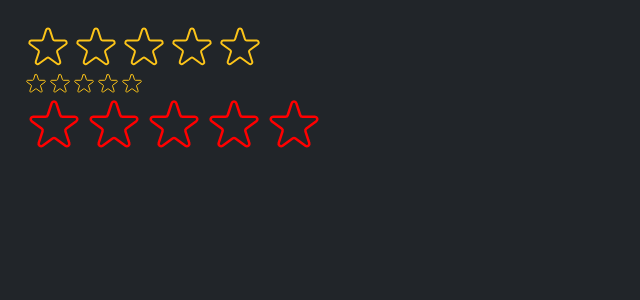
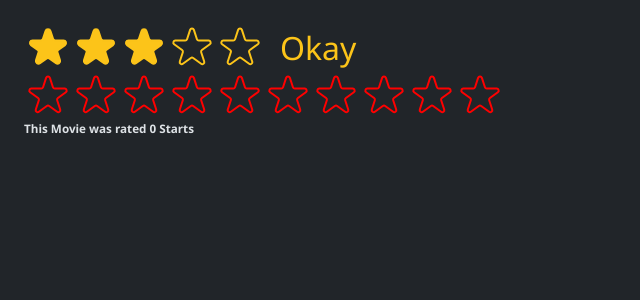
Before and after one commit to SatishKonduru/rsk-movie-hunt, a React (Create React App) app: page / in a window 1280 px wide. Shown: the top 300 px of the page, without its empty margins (0-640 px from the left). Built offline with nearby package versions, Linux system fonts and the light colour scheme.

Commit message:
Working on Star Component props

```diff
--- a/src/StartRating.js
+++ b/src/StartRating.js
@@ -16,11 +16,15 @@ export default function StarRating({
   maxRating = 5,
   color = "#fcc419",
   size = 48,
+  messages = [],
+  defaultRating = 0,
+  onSetRating,
 }) {
-  const [rating, setRating] = useState(0);
+  const [rating, setRating] = useState(defaultRating);
   const [tempRating, setTempRating] = useState(0);
   function handleRating(rating) {
     setRating(rating);
+    onSetRating(rating);
   }
   const textStyle = {
     lineHeight: "1",
@@ -45,7 +49,11 @@ export default function StarRating({
           />
         ))}
       </div>
-      <p style={textStyle}>{tempRating || rating || ""}</p>
+      <p style={textStyle}>
+        {messages.length === maxRating
+          ? messages[tempRating ? tempRating - 1 : rating - 1]
+          : tempRating || rating || ""}
+      </p>
     </div>
   );
 }
--- a/src/index.js
+++ b/src/index.js
@@ -3,14 +3,27 @@ import ReactDOM from 'react-dom/client';
 import './index.css';
 // import App from './App';
 import StarRating from "./StartRating";
+import { useState } from "react";
 
+function Test() {
+  const [movieRating, setMovieRating] = useState(0);
+  return (
+    <div>
+      <StarRating color="red" maxRating={10} onSetRating={setMovieRating} />
+      <h3>This Movie was rated {movieRating} Starts</h3>
+    </div>
+  );
+}
 
 const root = ReactDOM.createRoot(document.getElementById("root"));
 root.render(
   <React.StrictMode>
     {/* <App /> */}
-    <StarRating />
-    <StarRating size={24} />
-    <StarRating size={60} color="#f00" />
+    <StarRating
+      maxRating={5}
+      messages={["Terrible", "Bad", "Okay", "Good", "Amazing"]}
+      defaultRating={3}
+    />
+    <Test />
   </React.StrictMode>
 );
```
